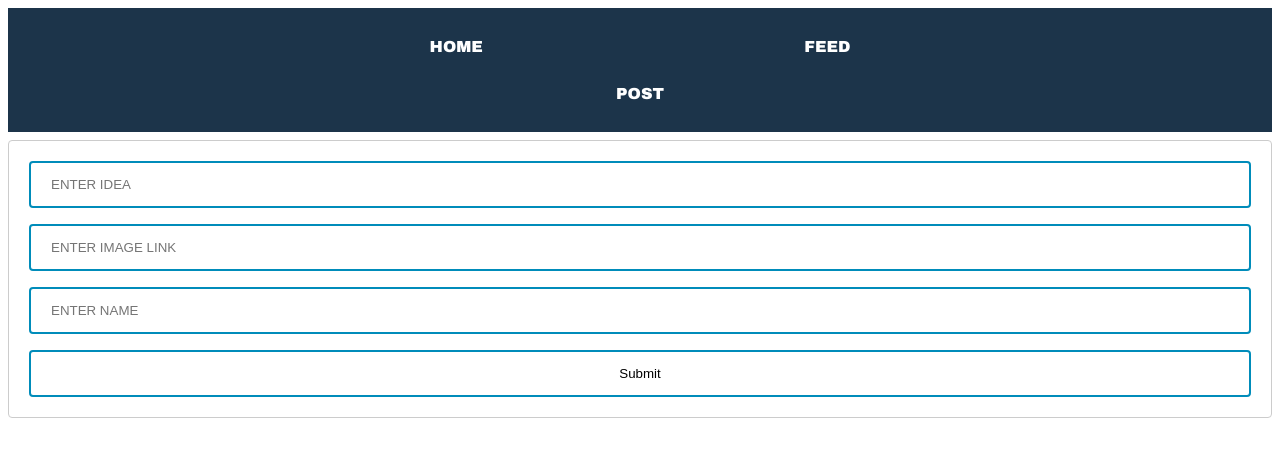
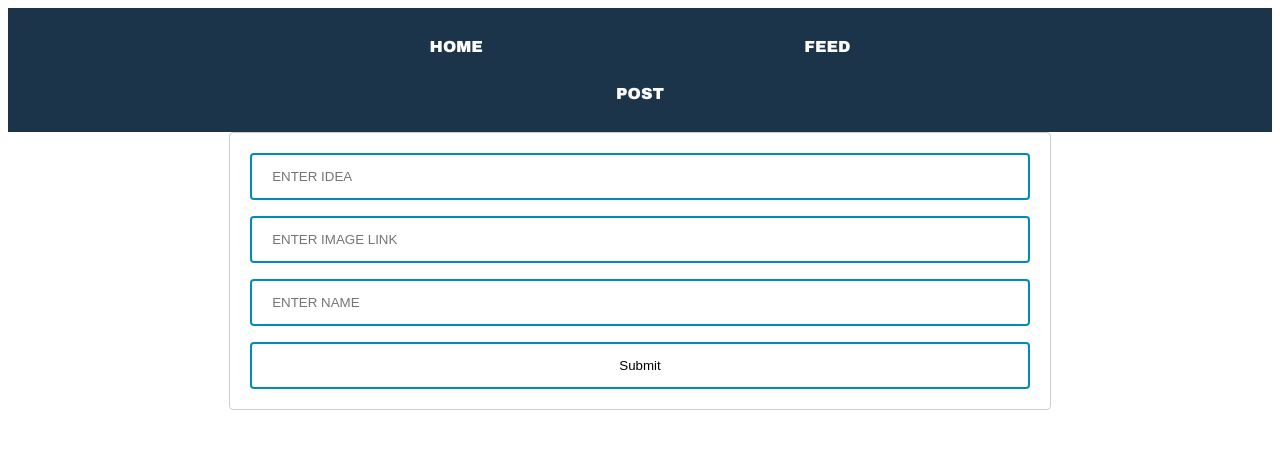
Before and after one commit to girlcodeakl/papatoetoe2016, a website: page public/post.html in a window 1280 px wide. Drawn offline with Linux system fonts and the light colour scheme.

Commit message:
Task 27, forgot to make new branch again .. :(

```diff
--- a/public/css/style.css
+++ b/public/css/style.css
@@ -30,13 +30,16 @@ body {
   padding: 20px;
 }
 .idea-submit{
-      width: 100%;
+      width: 65%;
       padding: 12px 20px;
       margin: 8px 0;
       display: inline-block;
       border: 1px solid #ccc;
       border-radius: 4px;
       box-sizing: border-box;
+  }
+  div.center {
+    margin: 0 auto;
   }
 
   input[type=submit] {
--- a/public/post.html
+++ b/public/post.html
@@ -11,14 +11,15 @@
     <a href="feed.html" class="nav-bar">FEED</a>
     <a href="post.html" class="nav-bar">POST</a>
   </div>
-
-  <div class="idea-submit">
+  <div id="wrapper" style="text-align: center">
+  <div class="idea-submit center">
     <form class="submitForm" method="post" action="/ideas">
       <input type="text" name="idea" placeholder="ENTER IDEA" class="ideaInput">
       <input type="text" name="url" placeholder="ENTER IMAGE LINK" class= "imageInput">
       <input type="text" name="author" placeholder="ENTER NAME" class = "authorInput">
       <input type="submit" placeholder="Submit" >
     </form>
+  </div>
   </div>
 </body>
 <script>
```
